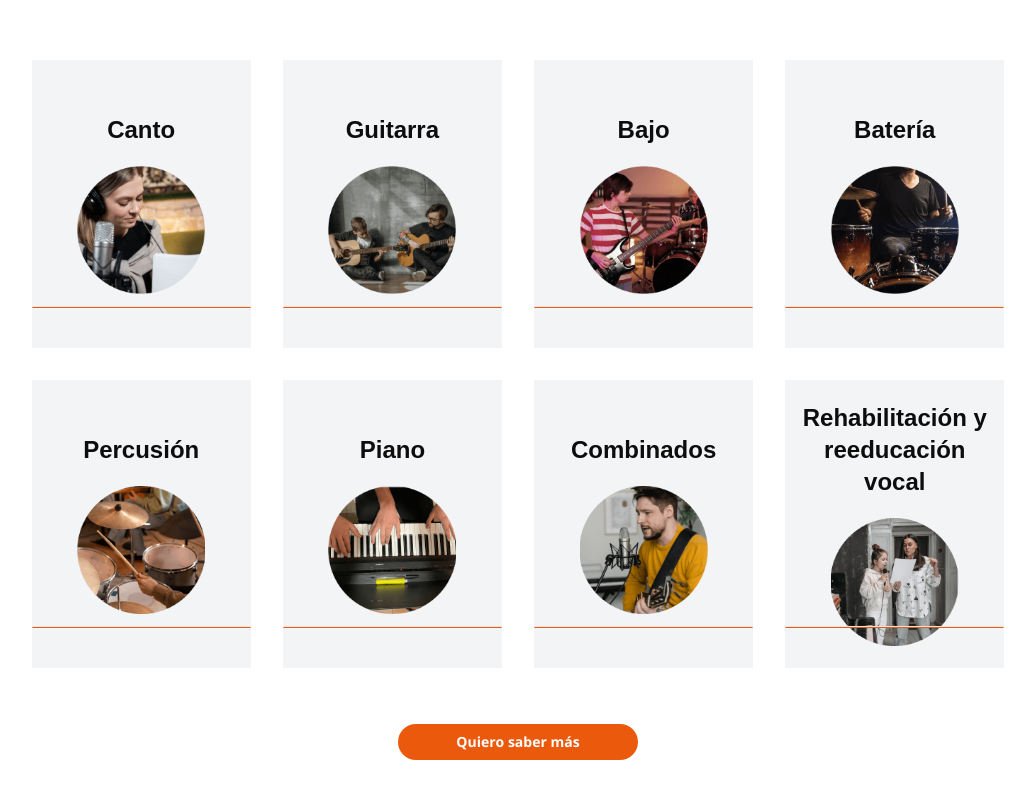
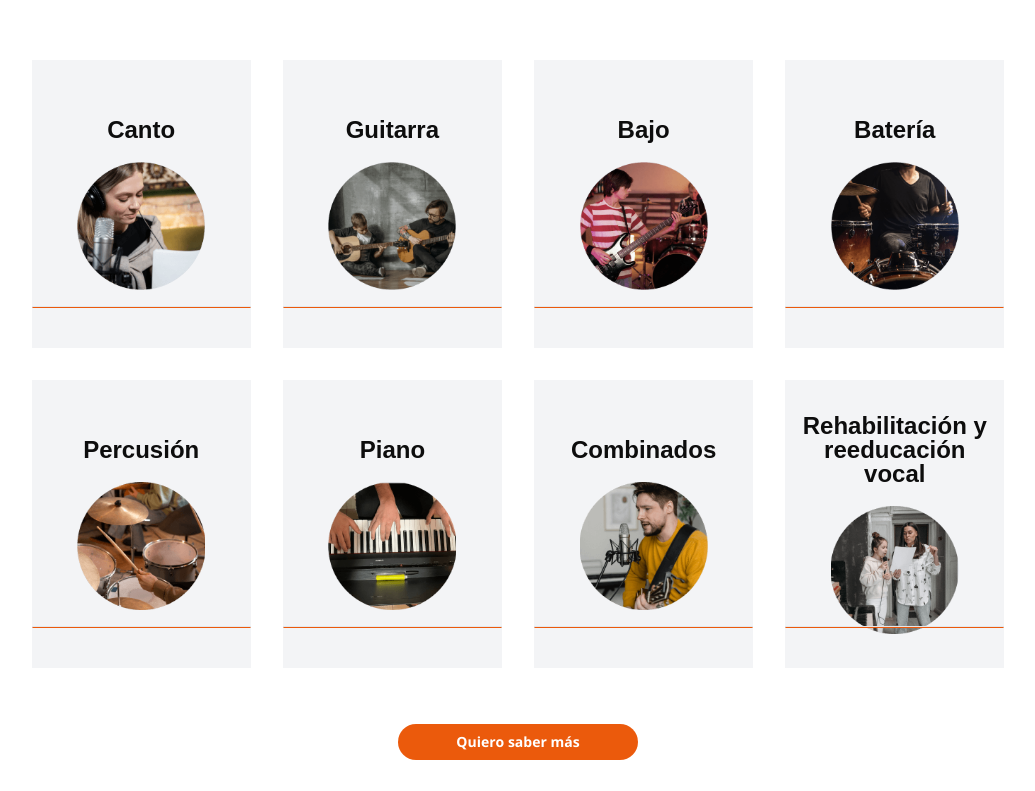
Before and after one commit to manusucaria/mpvoices, a Next.js app: page / in a window 1280 px wide. Shown: the part 3769-4560 px from the top of the page, without its empty margins (122-1157 px from the left). Built offline with nearby package versions, Linux system fonts and the light colour scheme; a web font is replaced by a local one.

Commit message:
Evitando que se superponga la linea a la imágen

```diff
--- a/src/app/components/clases-card/ClasesCard.scss
+++ b/src/app/components/clases-card/ClasesCard.scss
@@ -3,7 +3,7 @@
   @apply h-72 p-4;
   @apply flex flex-col justify-center items-center gap-5;
   &-title {
-    @apply text-center text-2xl;
+    @apply text-center text-2xl leading-6;
   }
   &-illustration {
     @apply bg-gray-200;
```
